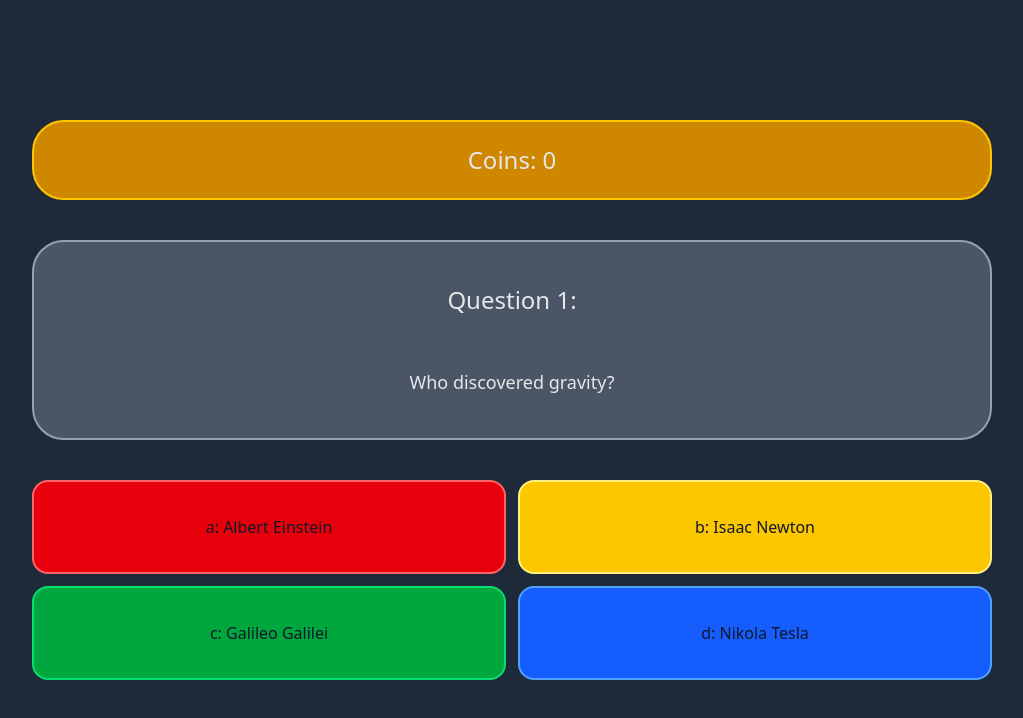
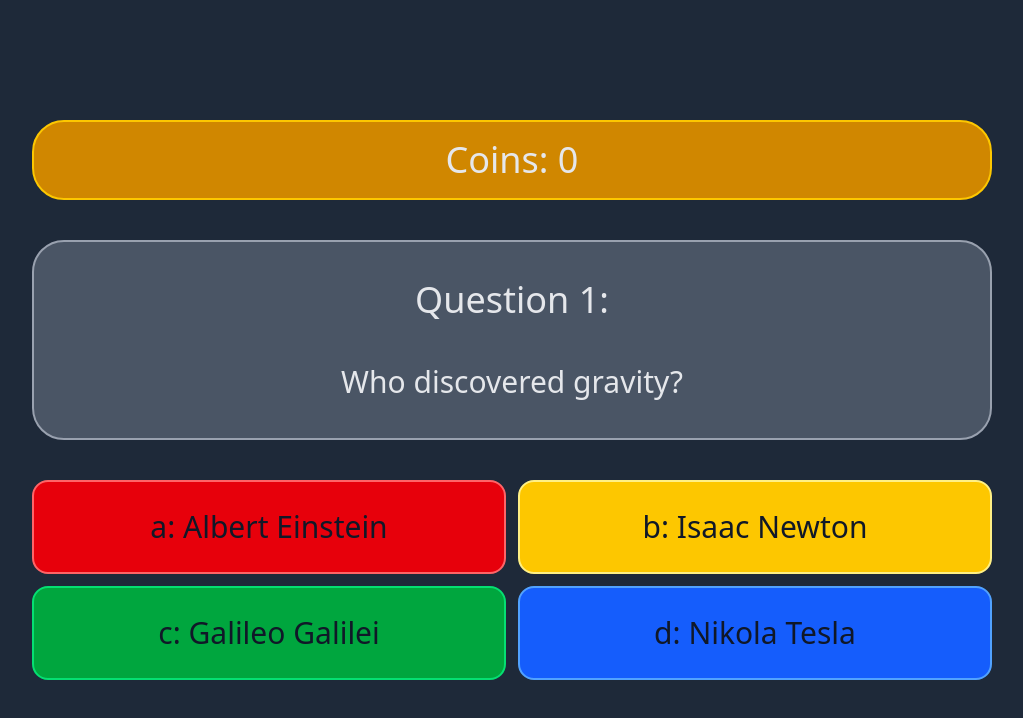
Before and after one commit to geri-szabo/react-quiz-game, a React (Vite) app: page /quiz in a window 1280 px wide. Shown: the top 718 px of the page, without its empty margins (128-1151 px from the left). Built offline with nearby package versions, Linux system fonts and the light colour scheme.

Commit message:
Minor fixes

```diff
--- a/src/components/Quiz.jsx
+++ b/src/components/Quiz.jsx
@@ -69,12 +69,12 @@ const Quiz = () => {
                 <div className="h-full w-[75vw]"></div>
                 <div className="h-full w-[75vw] flex justify-center items-center rounded-4xl bg-yellow-600
                 border-2 border-yellow-400 animate-fade-in">
-                    <h3 className="text-2xl">Coins: {coins}</h3>
+                    <h3 className="text-2xl lg:text-3xl xl:text-4xl">Coins: {coins}</h3>
                 </div>
                 <div className="h-full min-h-fit w-[75vw] bg-gray-600 flex flex-col justify-around p-4 text-lg font-medium
                 text-center rounded-4xl border-2 border-gray-400 animate-fade-in">
-                    <h1 className='text-2xl'>Question {rightAnswers + 1}:</h1>
-                    <h1>{currentQuestion.question}</h1>
+                    <h1 className='text-2xl lg:text-3xl xl:text-4xl'>Question {rightAnswers + 1}:</h1>
+                    <h1 className='text-xl lg:text-2xl xl:text-3xl'>{currentQuestion.question}</h1>
                 </div>
                 <div className="h-full w-[75vw] min-h-fit grid grid-cols-2 grid-rows-2 rounded-2xl gap-1 md:gap-2 lg:gap-3">
                     <Option text={currentQuestion.a} background="bg-red-600" border="border-red-400" value="a" onClick={() => goToNextQuestion("a")} />
@@ -92,7 +92,8 @@ const Option = ({ text, background, border, value, onClick }) => {
     return (
         <div onClick={onClick}
         className={`grid place-items-center min-h-fit text-gray-900 font-medium ${background}
-        rounded-[inherit] hover:cursor-pointer hover:brightness-80 border-2 ${border} animate-fade-in-${value}`}>
+        rounded-[inherit] hover:cursor-pointer hover:brightness-80 border-2 ${border} animate-fade-in-${value}
+        lg:text-2xl xl:text-3xl`}>
             <h1>{value}: {text}</h1>
         </div>
     )
--- a/vite.config.js
+++ b/vite.config.js
@@ -4,7 +4,7 @@ import tailwindcss from '@tailwindcss/vite';
 
 export default defineConfig({
   plugins: [react(), tailwindcss()],
-  base: '/',
+  base: process.env.VITE_BASE_PATH || '/react-quiz-game',
   build: {
     outDir: 'dist',
   }
```
